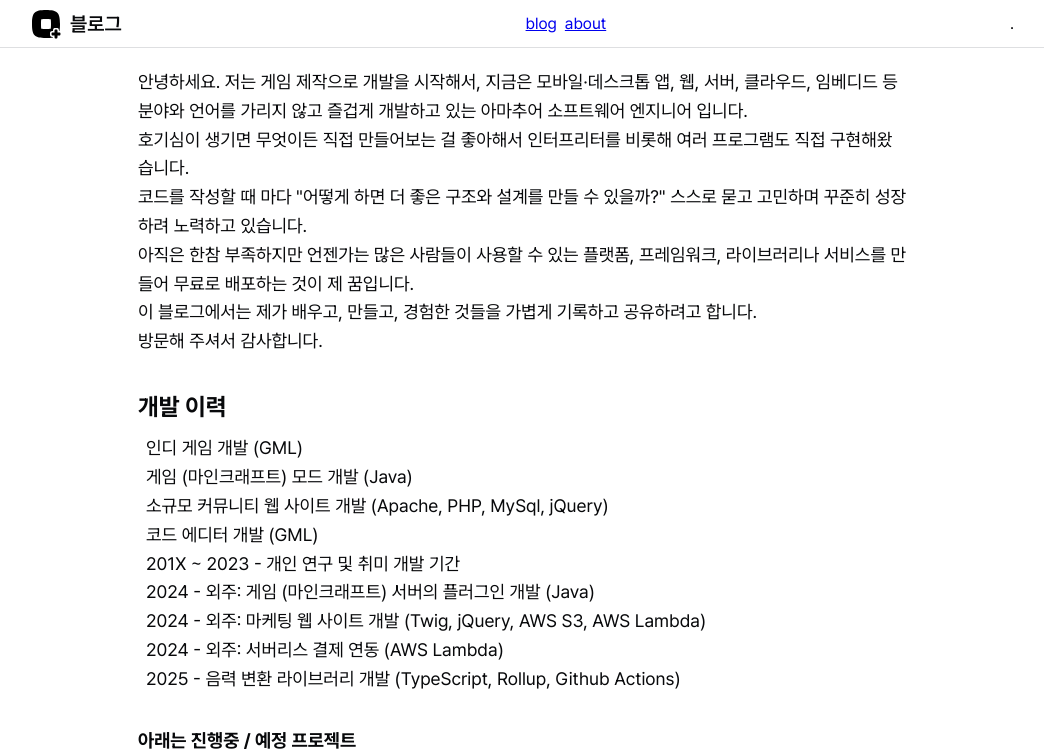
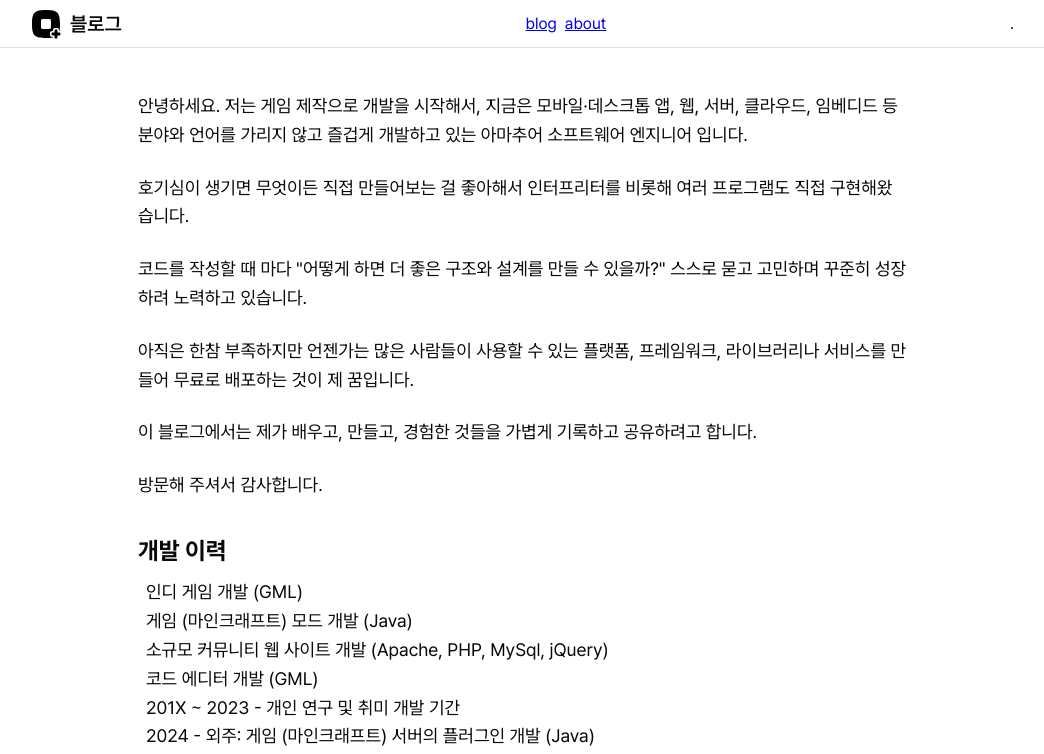
Before and after one commit to kahyou22/kahyou.dev, a Next.js app: page /about in a window 1280 px wide. Shown: the top 754 px of the page, without its empty margins (118-1162 px from the left). Built offline with nearby package versions, Linux system fonts and the light colour scheme.

Commit message:
style: about 페이지의 p 태그 여백 추가

```diff
--- a/app/about/page.module.css
+++ b/app/about/page.module.css
@@ -16,6 +16,10 @@
   font-weight: bold;
 }
 
+.about p {
+  margin-block: 1.5rem;
+}
+
 .about ul {
   padding-left: 0.5rem;
 }
```
